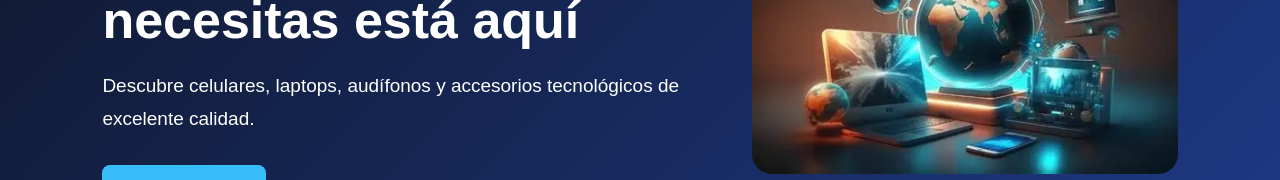
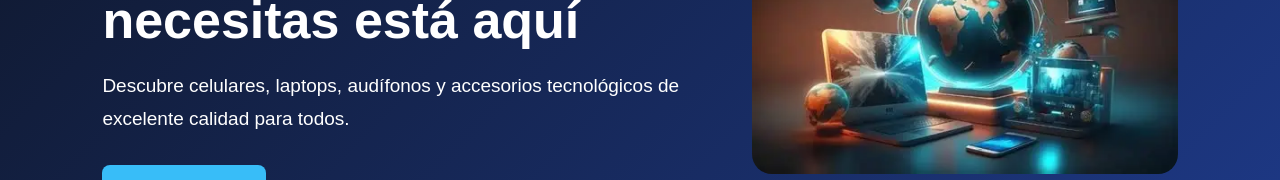
Before and after one commit to christiancriollo/evaluacion, a plain HTML site: page index.html in a window 1280 px wide. Shown: the part 292-472 px from the top of the page. Drawn offline with Linux system fonts and the light colour scheme.

Commit message:
cambio xd

```diff
--- a/index.html
+++ b/index.html
@@ -33,7 +33,7 @@
 
             <p>
                 Descubre celulares, laptops, audífonos y accesorios
-                tecnológicos de excelente calidad.
+                tecnológicos de excelente calidad para todos.
             </p>
 
             <a href="productos/index.html" class="boton">
```
